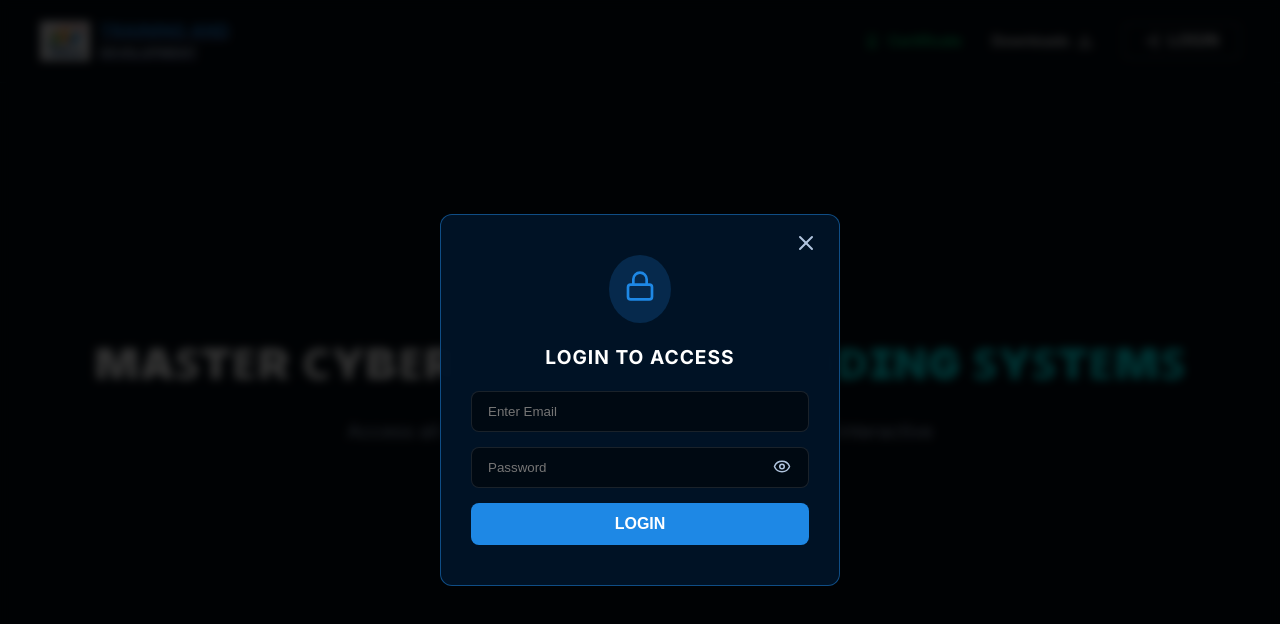
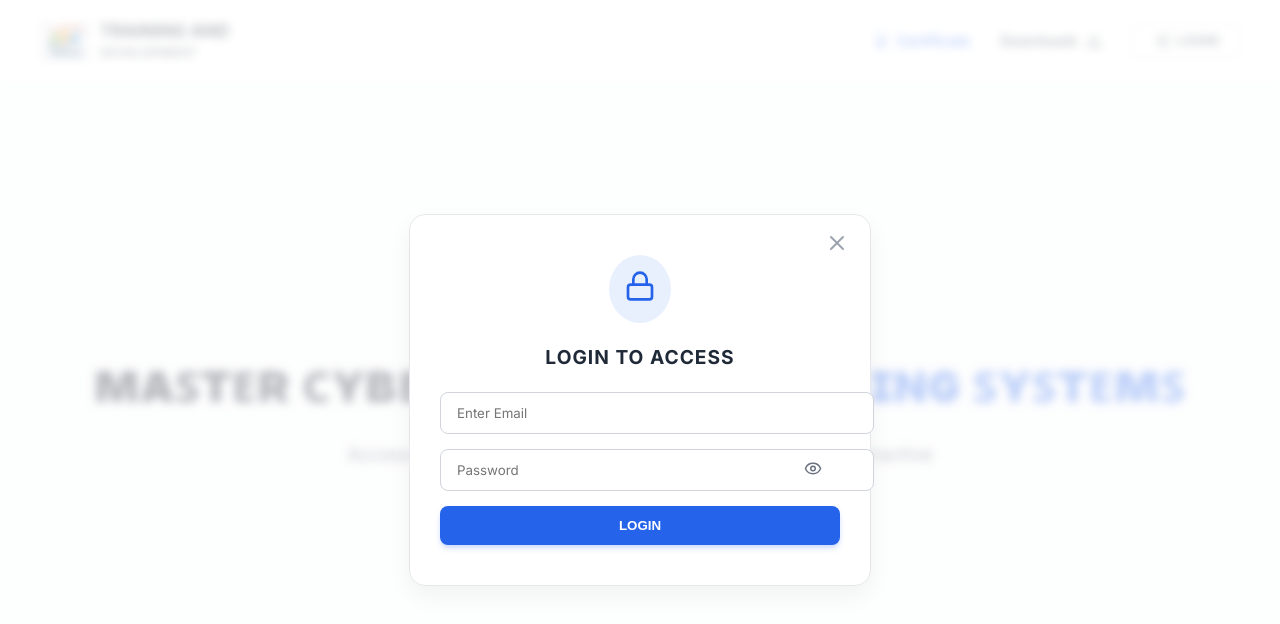
Before and after one commit to metafixerhub/T.A.D, a React app in the folder frontend/: page / in a window 1280 px wide. Both pictures are taken after a click on the button "LOGIN". Shown: the top 624 px of the page. Built offline with nearby package versions, Linux system fonts and the light colour scheme; the HTML template or start-up script is replaced by a standard one.

Commit message:
Complete overhaul to light/white theme

```diff
--- a/frontend/src/components/Certificate.jsx
+++ b/frontend/src/components/Certificate.jsx
@@ -4,16 +4,16 @@ import certificateImg from '../assets/certificate.png';
 const Certificate = () => {
   return (
     <div style={{ display: 'flex', flexDirection: 'column', alignItems: 'center', padding: '40px 20px' }}>
-      <h2 style={{ color: '#00e676', marginBottom: '30px', fontWeight: 700, letterSpacing: '1px' }}>YOUR CERTIFICATE OF COMPLETION</h2>
+      <h2 style={{ color: '#16a34a', marginBottom: '30px', fontWeight: 700, letterSpacing: '1px' }}>YOUR CERTIFICATE OF COMPLETION</h2>
       <img
         src={certificateImg}
         alt="Certificate"
         style={{
           maxWidth: '100%',
           height: 'auto',
-          border: '4px solid rgba(0, 255, 255, 0.2)',
+          border: '4px solid #e5e7eb',
           borderRadius: '12px',
-          boxShadow: '0 20px 50px rgba(0,0,0,0.5)'
+          boxShadow: '0 20px 50px rgba(0,0,0,0.1)'
         }}
       />
     </div>
--- a/frontend/src/components/Footer.jsx
+++ b/frontend/src/components/Footer.jsx
@@ -2,8 +2,8 @@ import React from 'react';
 
 const Footer = () => {
   return (
-    <footer style={{ padding: '20px', textAlign: 'center', borderTop: '1px solid rgba(0, 255, 255, 0.1)' }}>
-      <p style={{ margin: 0, fontSize: '0.8rem', color: '#88a0c0' }}>© 2026 Training and Development. All Rights Reserved.</p>
+    <footer style={{ padding: '20px', textAlign: 'center', borderTop: '1px solid #e5e7eb' }}>
+      <p style={{ margin: 0, fontSize: '0.8rem', color: '#6b7280' }}>© 2026 Training and Development. All Rights Reserved.</p>
     </footer>
   );
 };
--- a/frontend/src/components/HeroSection.jsx
+++ b/frontend/src/components/HeroSection.jsx
@@ -4,13 +4,13 @@ import { Shield } from 'lucide-react';
 const HeroSection = () => {
   return (
     <section className="container section-padding" style={{ paddingTop: '80px', paddingBottom: '120px', textAlign: 'center' }}>
-      <div style={{ display: 'inline-flex', alignItems: 'center', gap: '8px', background: 'rgba(0, 230, 118, 0.1)', border: '1px solid #00e676', color: '#00e676', padding: '6px 12px', borderRadius: '20px', marginBottom: '24px', fontSize: '0.85rem', fontWeight: 600 }}>
+      <div style={{ display: 'inline-flex', alignItems: 'center', gap: '8px', background: 'rgba(37, 99, 235, 0.1)', border: '1px solid #2563eb', color: '#2563eb', padding: '6px 12px', borderRadius: '20px', marginBottom: '24px', fontSize: '0.85rem', fontWeight: 600 }}>
         <Shield size={16} /> SECURE THE FUTURE
       </div>
-      <h1 style={{ fontSize: '3.5rem', fontWeight: 800, lineHeight: 1.2, marginBottom: '24px' }}>
+      <h1 style={{ fontSize: '3.5rem', fontWeight: 800, lineHeight: 1.2, marginBottom: '24px', color: '#111827' }}>
         ᴍᴀꜱᴛᴇʀ ᴄʏʙᴇʀ ꜱᴇᴄᴜʀɪᴛʏ & <span className="text-cyan">ᴄᴏᴅɪɴɢ ꜱʏꜱᴛᴇᴍꜱ</span>
       </h1>
-      <p style={{ color: '#b0c4de', fontSize: '1.2rem', margin: '0 auto 40px auto', maxWidth: '600px' }}>
+      <p style={{ color: '#4b5563', fontSize: '1.2rem', margin: '0 auto 40px auto', maxWidth: '600px' }}>
         Access all course materials, premium recordings, and interactive live sessions from our secure portal.
       </p>
     </section>
--- a/frontend/src/components/LoginBar.jsx
+++ b/frontend/src/components/LoginBar.jsx
@@ -27,19 +27,19 @@ const LoginBar = ({ isOpen, onClose }) => {
   };
 
   return (
-    <div style={{ position: 'fixed', top: 0, left: 0, right: 0, bottom: 0, background: 'rgba(0,0,0,0.8)', zIndex: 999, display: 'flex', justifyContent: 'center', alignItems: 'center', backdropFilter: 'blur(5px)' }}>
-      <div className="glass-card" style={{ position: 'relative', maxWidth: '400px', width: '100%', margin: '20px', border: '1px solid rgba(30, 136, 229, 0.5)', background: 'rgba(0, 20, 40, 0.95)', textAlign: 'center', padding: '40px 30px' }}>
+    <div style={{ position: 'fixed', top: 0, left: 0, right: 0, bottom: 0, background: 'rgba(255,255,255,0.7)', zIndex: 999, display: 'flex', justifyContent: 'center', alignItems: 'center', backdropFilter: 'blur(5px)' }}>
+      <div className="glass-card" style={{ position: 'relative', maxWidth: '400px', width: '100%', margin: '20px', textAlign: 'center', padding: '40px 30px' }}>
 
-        <button onClick={onClose} style={{ position: 'absolute', top: '15px', right: '15px', background: 'none', border: 'none', color: '#b0c4de', cursor: 'pointer' }}>
+        <button onClick={onClose} style={{ position: 'absolute', top: '15px', right: '15px', background: 'none', border: 'none', color: '#9ca3af', cursor: 'pointer' }}>
           <X size={24} />
         </button>
 
         <div style={{ display: 'flex', justifyContent: 'center', marginBottom: '20px' }}>
-          <div style={{ background: 'rgba(30, 136, 229, 0.2)', padding: '15px', borderRadius: '50%', color: '#1e88e5' }}>
+          <div style={{ background: 'rgba(37, 99, 235, 0.1)', padding: '15px', borderRadius: '50%', color: '#2563eb' }}>
             <Lock size={32} />
           </div>
         </div>
-        <h3 style={{ margin: 0, fontSize: '1.2rem', color: '#fff', textTransform: 'uppercase', letterSpacing: '1px', marginBottom: '20px' }}>Login to Access</h3>
+        <h3 style={{ margin: 0, fontSize: '1.2rem', color: '#1f2937', textTransform: 'uppercase', letterSpacing: '1px', marginBottom: '20px' }}>Login to Access</h3>
 
         <form onSubmit={handleLogin} style={{ display: 'flex', flexDirection: 'column', gap: '15px' }}>
           <input
@@ -47,7 +47,7 @@ const LoginBar = ({ isOpen, onClose }) => {
             placeholder="Enter Email"
             value={email}
             onChange={(e) => setEmail(e.target.value)}
-            style={{ padding: '12px 16px', borderRadius: '8px', border: '1px solid rgba(255, 255, 255, 0.1)', background: 'rgba(0, 0, 0, 0.5)', color: 'white', width: '100%' }}
+            style={{ padding: '12px 16px', borderRadius: '8px', border: '1px solid #d1d5db', background: '#ffffff', color: '#1f2937', width: '100%' }}
             required
           />
           <div style={{ position: 'relative', width: '100%' }}>
@@ -56,13 +56,13 @@ const LoginBar = ({ isOpen, onClose }) => {
               placeholder="Password"
               value={password}
               onChange={(e) => setPassword(e.target.value)}
-              style={{ padding: '12px 16px', borderRadius: '8px', border: '1px solid rgba(255, 255, 255, 0.1)', background: 'rgba(0, 0, 0, 0.5)', color: 'white', width: '100%' }}
+              style={{ padding: '12px 16px', borderRadius: '8px', border: '1px solid #d1d5db', background: '#ffffff', color: '#1f2937', width: '100%' }}
               required
             />
             <button
               type="button"
               onClick={() => setShowPassword(!showPassword)}
-              style={{ position: 'absolute', right: '12px', top: '50%', transform: 'translateY(-50%)', background: 'none', border: 'none', color: '#b0c4de', cursor: 'pointer' }}
+              style={{ position: 'absolute', right: '12px', top: '50%', transform: 'translateY(-50%)', background: 'none', border: 'none', color: '#6b7280', cursor: 'pointer' }}
             >
               {showPassword ? <EyeOff size={18} /> : <Eye size={18} />}
             </button>
@@ -72,7 +72,7 @@ const LoginBar = ({ isOpen, onClose }) => {
             {loading ? 'LOGGING IN...' : 'LOGIN'}
           </button>
 
-          {error && <div style={{ color: '#ff4444', fontSize: '0.9rem', marginTop: '10px' }}>{error}</div>}
+          {error && <div style={{ color: '#ef4444', fontSize: '0.9rem', marginTop: '10px' }}>{error}</div>}
         </form>
       </div>
     </div>
--- a/frontend/src/components/Navbar.jsx
+++ b/frontend/src/components/Navbar.jsx
@@ -9,13 +9,13 @@ const Navbar = ({ onLoginClick }) => {
     <nav style={styles.navbar}>
       <Link to="/" style={styles.logoContainer}>
         <img src="/logo.png" alt="Logo" style={styles.logo} onError={(e) => { e.target.style.display = 'none' }} />
-        <span style={styles.brandName}>TRAINING AND<br/><span style={{fontSize:'0.8rem', color:'#b0c4de'}}>DEVELOPMENT</span></span>
+        <span style={styles.brandName}>TRAINING AND<br/><span style={{fontSize:'0.8rem', color:'#6b7280'}}>DEVELOPMENT</span></span>
       </Link>
 
       <div style={{ display: 'flex', gap: '30px', alignItems: 'center' }}>
 
         {/* Certificate Link */}
-        <Link to="/certificat" style={{ display: 'flex', alignItems: 'center', gap: '8px', color: '#00e676', textDecoration: 'none', fontWeight: 600, fontSize: '0.9rem' }}>
+        <Link to="/certificat" style={{ display: 'flex', alignItems: 'center', gap: '8px', color: '#2563eb', textDecoration: 'none', fontWeight: 600, fontSize: '0.9rem' }}>
           <Award size={16} /> Certificate
         </Link>
 
@@ -61,26 +61,27 @@ const styles = {
     justifyContent: 'space-between',
     alignItems: 'center',
     padding: '20px 40px',
-    background: 'transparent',
-    borderBottom: '1px solid rgba(0, 255, 255, 0.1)',
+    background: '#ffffff',
+    borderBottom: '1px solid #e5e7eb',
   },
   logoContainer: {
     display: 'flex',
     alignItems: 'center',
     gap: '10px',
+    textDecoration: 'none',
   },
   logo: {
     height: '40px',
     objectFit: 'contain'
   },
   brandName: {
-    color: '#1e88e5',
+    color: '#1f2937',
     fontSize: '1.1rem',
     fontWeight: 'bold',
     lineHeight: 1.1
   },
   downloadToggle: {
-    color: '#fff',
+    color: '#374151',
     display: 'flex',
     alignItems: 'center',
     gap: '8px',
@@ -94,13 +95,13 @@ const styles = {
     top: '100%',
     right: 0,
     width: '280px',
-    background: 'rgba(0, 15, 30, 0.95)',
-    border: '1px solid rgba(0, 255, 255, 0.2)',
+    background: '#ffffff',
+    border: '1px solid #e5e7eb',
     borderRadius: '8px',
     padding: '10px 0',
     display: 'flex',
     flexDirection: 'column',
-    boxShadow: '0 10px 30px rgba(0,0,0,0.5)',
+    boxShadow: '0 10px 30px rgba(0,0,0,0.1)',
     zIndex: 50,
   },
   dropdownItem: {
@@ -108,7 +109,7 @@ const styles = {
     justifyContent: 'space-between',
     alignItems: 'center',
     padding: '12px 20px',
-    color: '#b0c4de',
+    color: '#4b5563',
     textDecoration: 'none',
     fontSize: '0.9rem',
     transition: 'background 0.2s ease',
--- a/frontend/src/index.css
+++ b/frontend/src/index.css
@@ -8,20 +8,9 @@
   color: #b0c4de;
   /* Colors from Mockup */
   --bg-color: #030b14;
-  --bg-glass: rgba(3, 11, 20, 0.75);
-  --primary-cyan: #00ffff;
-  --primary-blue: #1e88e5;
-  --primary-green: #00e676;
-  --card-bg: rgba(4, 20, 40, 0.6);
-  --card-border: rgba(0, 255, 255, 0.15);
-  font-synthesis: none;
-  text-rendering: optimizeLegibility;
-  -webkit-font-smoothing: antialiased;
-  -moz-osx-font-smoothing: grayscale;
-}
-
-* {
-  box-sizing: border-box;
+  color-scheme: light;
+  color: #1f2937; /* Dark charcoal text */
+  background-color: #f9fafb; /* Soft off-white */
 }
 
 body {
@@ -30,80 +19,75 @@ body {
   min-width: 320px;
   min-height: 100vh;
   overflow-x: hidden;
-  background-color: var(--bg-color);
+  background-color: #f9fafb;
 }
 
-/* Glassmorphism Cards */
+/* Colors */
+.text-cyan { color: #2563eb; } /* Blue instead of cyan for light theme */
+.text-green { color: #16a34a; } /* Darker green */
+
+/* Components */
 .glass-card {
-  background: var(--card-bg);
-  backdrop-filter: blur(12px);
-  -webkit-backdrop-filter: blur(12px);
-  border: 1px solid var(--card-border);
-  border-radius: 12px;
-  padding: 24px;
-  transition: all 0.3s ease;
+  background: #ffffff;
+  border: 1px solid #e5e7eb;
+  border-radius: 16px;
+  padding: 30px;
+  box-shadow: 0 10px 25px rgba(0, 0, 0, 0.05);
 }
 
-.glass-card:hover {
-  border-color: rgba(0, 255, 255, 0.4);
-  box-shadow: 0 0 20px rgba(0, 255, 255, 0.1);
-  transform: translateY(-2px);
-}
-
-/* Typography */
-h1, h2, h3, h4, h5, h6 {
-  color: #ffffff;
-  margin: 0 0 1rem 0;
-}
-
-.text-cyan { color: var(--primary-cyan); }
-.text-green { color: var(--primary-green); }
-
-/* Buttons */
 .btn-primary {
-  background: var(--primary-blue);
+  background: #2563eb;
   color: white;
   border: none;
-  padding: 12px 28px;
+  padding: 10px 24px;
   border-radius: 8px;
   font-weight: 600;
   cursor: pointer;
-  transition: all 0.3s ease;
-  font-size: 1rem;
+  transition: all 0.2s ease;
+  box-shadow: 0 4px 6px -1px rgba(37, 99, 235, 0.2), 0 2px 4px -1px rgba(37, 99, 235, 0.1);
 }
 
 .btn-primary:hover {
-  background: #1565c0;
-  box-shadow: 0 0 15px rgba(30, 136, 229, 0.4);
+  background: #1d4ed8;
+  transform: translateY(-1px);
+  box-shadow: 0 10px 15px -3px rgba(37, 99, 235, 0.3), 0 4px 6px -2px rgba(37, 99, 235, 0.1);
 }
 
 .btn-outline {
   background: transparent;
-  color: white;
-  border: 1px solid rgba(255, 255, 255, 0.3);
-  padding: 12px 28px;
+  color: #374151;
+  border: 1px solid #d1d5db;
+  padding: 10px 24px;
   border-radius: 8px;
   font-weight: 600;
   cursor: pointer;
-  transition: all 0.3s ease;
-  font-size: 1rem;
+  transition: all 0.2s ease;
 }
 
 .btn-outline:hover {
-  border-color: white;
-  background: rgba(255, 255, 255, 0.1);
+  background: #f3f4f6;
+  border-color: #9ca3af;
 }
 
 /* Layout Utilities */
 .container {
-  width: 100%;
   max-width: 1200px;
   margin: 0 auto;
   padding: 0 20px;
 }
 
 .section-padding {
-  padding: 60px 0;
+  padding: 80px 0;
+}
+
+/* Base Inputs */
+input {
+  font-family: inherit;
+  outline: none;
+}
+input:focus {
+  border-color: #2563eb !important;
+  box-shadow: 0 0 0 3px rgba(37, 99, 235, 0.2) !important;
 }
 
 .flex-center {
```
